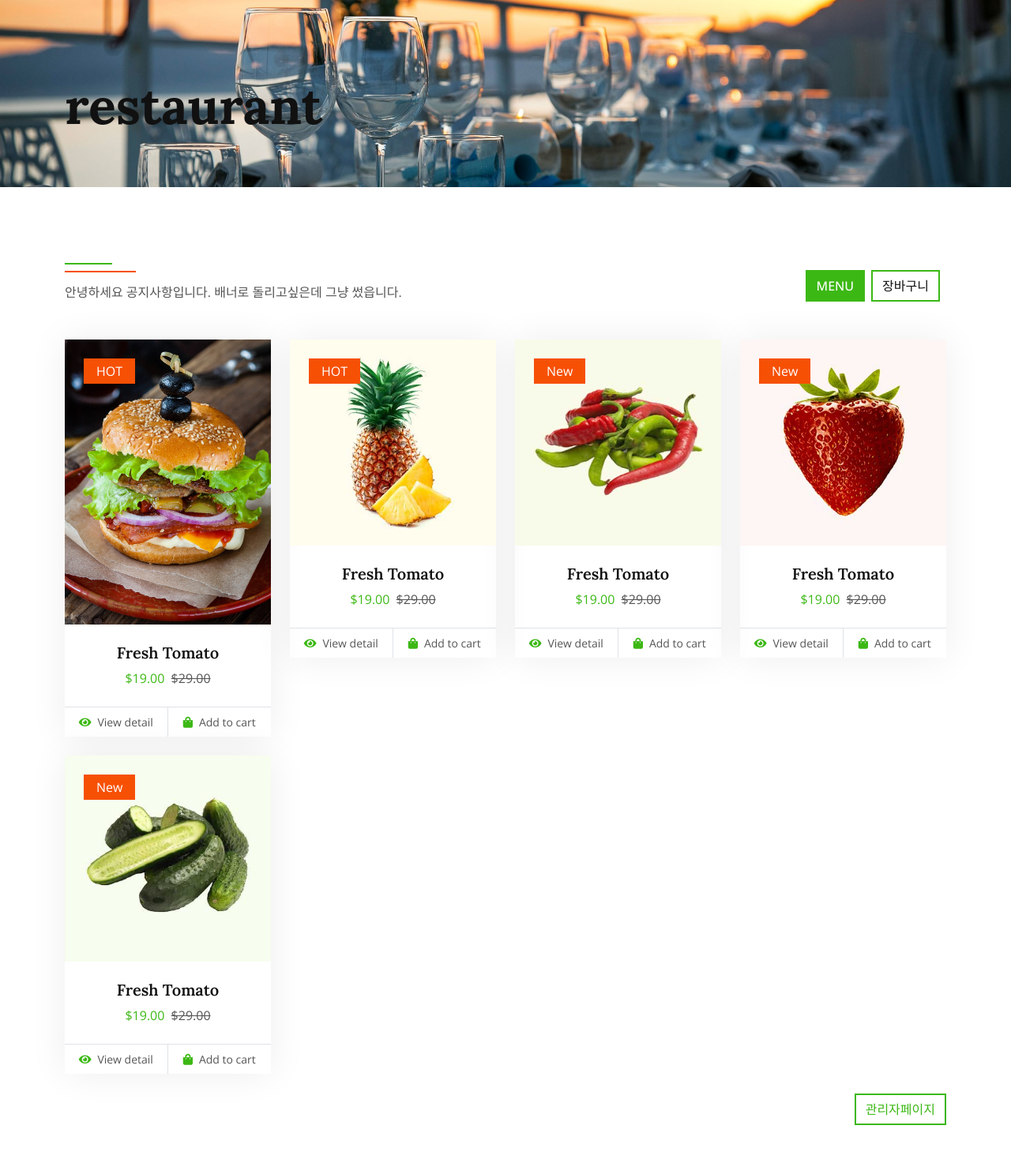
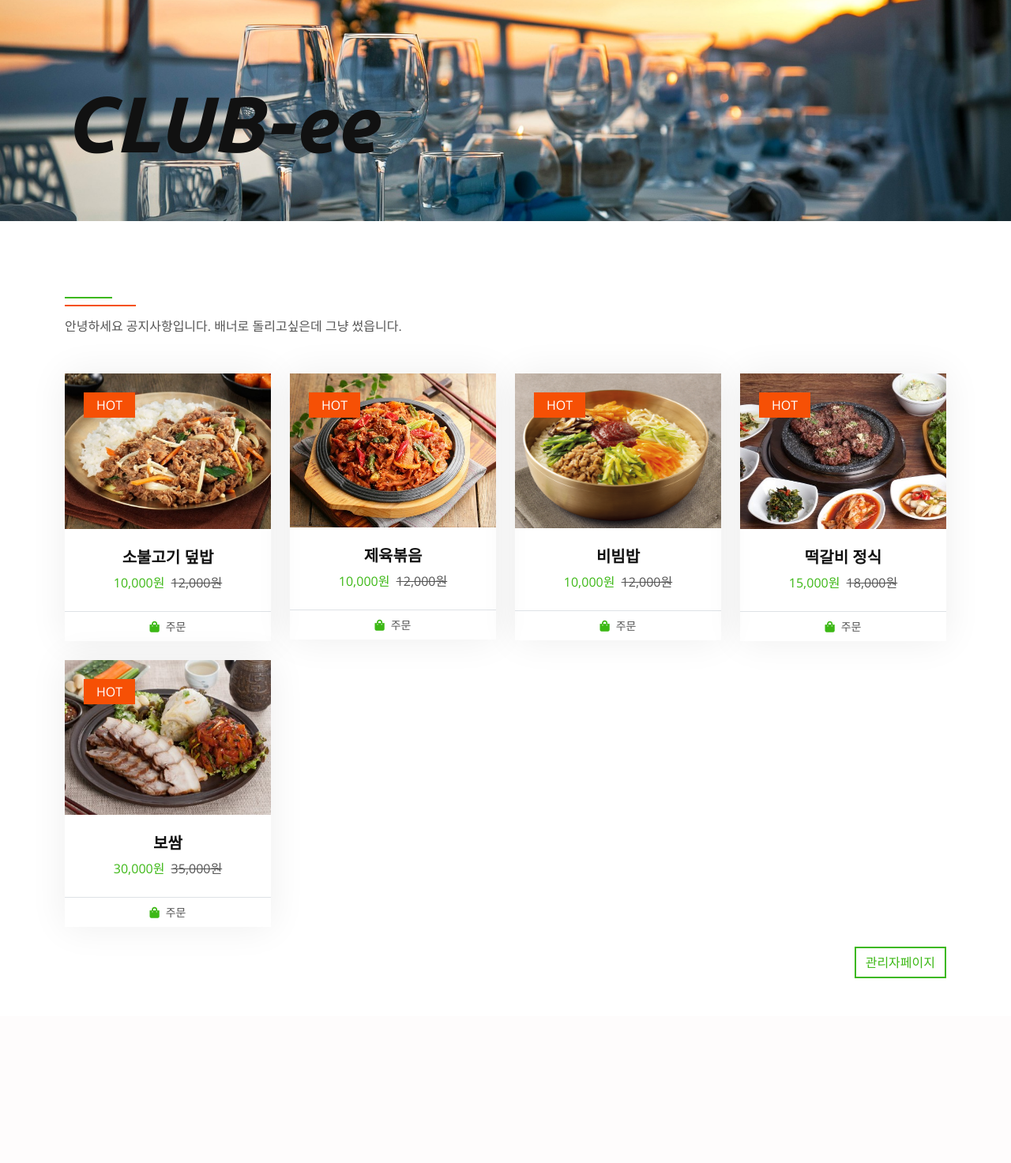
Before and after one commit to CLUB-ee/cakd_erp, a Django app: page /kiosk/ in a window 1280 px wide. Shown: the whole page at 79% size. After the commit the page ends 1239 px from the top, so only its background shows below. Run offline with Django 3.2, Linux system fonts and the light colour scheme; some libraries are stand-ins or nearby versions.

Commit message:
kiosk menu modifying

```diff
--- a/kiosk/templates/kiosk/kiosk.html
+++ b/kiosk/templates/kiosk/kiosk.html
@@ -1,13 +1,6 @@
 {% load static %}
 <html lang="en">
-<style>
-    #title {
-        padding-top: 6rem;
-        padding-bottom: 3rem;
-        background: url('/static/kiosk/assets/title.jpg') no-repeat center center fixed;
-        background-size: cover;
-    }
-</style>
+
 <head>
     <meta charset="utf-8">
     <title>Foody - Organic Food Website Template</title>
@@ -15,10 +8,13 @@
     <meta content="" name="keywords">
     <meta content="" name="description">
 
+    <link rel="preconnect" href="https://fonts.googleapis.com">
+    <link rel="preconnect" href="https://fonts.gstatic.com" crossorigin>
+    <link href="https://fonts.googleapis.com/css2?family=Ubuntu:ital,wght@1,700&display=swap" rel="stylesheet">
     <!-- Favicon -->
     <link href="{% static 'kiosk/assets/favicon.icon' %}" rel="icon">
 
-
+    <link rel="stylesheet" href="https://cdn.jsdelivr.net/npm/bootstrap@4.5.3/dist/css/bootstrap.min.css">
 
     <!-- Google Web Fonts -->
     <link rel="preconnect" href="https://fonts.googleapis.com">
@@ -39,7 +35,22 @@
     <!-- Template Stylesheet -->
     <link href="{% static 'kiosk/css/style.css' %}" rel="stylesheet" />
 </head>
+<style>
 
+    #tt {
+        font-family: 'Ubuntu', sans-serif;
+        font-size: 100px;
+    }
+
+    #title {
+        padding-top: 6rem;
+        padding-bottom: 3rem;
+        background: url('/static/kiosk/assets/title.jpg') no-repeat center center fixed;
+        background-size: cover;
+    }
+
+
+</style>
 <body>
     <!-- Spinner Start -->
     <div id="spinner" class="show bg-white position-fixed translate-middle w-100 vh-100 top-50 start-50 d-flex align-items-center justify-content-center">
@@ -49,8 +60,8 @@
 
     <!-- Page Header Start -->
     <div id='title' class="container-fluid  mb-5 wow fadeIn" data-wow-delay="0.1s">
-        <div id='bae' class="container">
-            <h1 class="display-3 mb-3 animated slideInDown" >restaurant</h1>
+        <div class="container">
+            <h1 id='tt' class="display-3 mb-3 animated slideInDown" >CLUB-ee</h1>
         </div>
     </div>
 
@@ -62,12 +73,12 @@
     <div class="container-xxl py-5">
         <div class="container">
             <div class="row g-0 gx-5 align-items-end">
-                <div class="col-lg-6">
+                <div class="col-lg-12">
                     <div class="section-header text-start mb-5 wow fadeInUp" data-wow-delay="0.1s" style="max-width: 500px;">
                         <p>안녕하세요 공지사항입니다. 배너로 돌리고싶은데 그냥 썼읍니다.</p>
                     </div>
                 </div>
-                <div class="col-lg-6 text-start text-lg-end wow slideInRight" data-wow-delay="0.1s">
+                {% comment %} <div class="col-lg-6 text-start text-lg-end wow slideInRight" data-wow-delay="0.1s">
                     <ul class="nav nav-pills d-inline-flex justify-content-end mb-5">
                         <li class="nav-item me-2">
                             <a class="btn btn-outline-primary border-2 active" data-bs-toggle="pill" href="#tab-1">MENU</a>
@@ -77,7 +88,7 @@
                         </li>
 
                     </ul>
-                </div>
+                </div> {% endcomment %}
             </div>
             <div class="tab-content">
                 <div id="tab-1" class="tab-pane fade show p-0 active">
@@ -85,20 +96,17 @@
                         <div class="col-xl-3 col-lg-4 col-md-6 wow fadeInUp" data-wow-delay="0.1s">
                             <div class="product-item">
                                 <div class="position-relative bg-light overflow-hidden">
-                                    <img class="img-fluid w-100" src="{% static 'kiosk/assets/ham1.jpg' %}" alt="">
+                                    <img class="img-fluid w-100" src="{% static 'kiosk/assets/sobulgogi1.jpg' %}" alt="">
                                     <div class="bg-secondary rounded text-white position-absolute start-0 top-0 m-4 py-1 px-3">HOT</div>
                                 </div>
                                 <div class="text-center p-4">
-                                    <a class="d-block h5 mb-2" href="">Fresh Tomato</a>
-                                    <span class="text-primary me-1">$19.00</span>
-                                    <span class="text-body text-decoration-line-through">$29.00</span>
+                                    <a class="d-block h5 mb-2" href="">소불고기 덮밥</a>
+                                    <span class="text-primary me-1">10,000원</span>
+                                    <span class="text-body text-decoration-line-through">12,000원</span>
                                 </div>
                                 <div class="d-flex border-top">
-                                    <small class="w-50 text-center border-end py-2">
-                                        <a class="text-body" href=""><i class="fa fa-eye text-primary me-2"></i>View detail</a>
-                                    </small>
-                                    <small class="w-50 text-center py-2">
-                                        <a class="text-body" href=""><i class="fa fa-shopping-bag text-primary me-2"></i>Add to cart</a>
+                                    <small class="w-100 text-center py-2">
+                                        <a class="text-body" href=""><i class="fa fa-shopping-bag text-primary me-2"></i>주문</a>
                                     </small>
                                 </div>
                             </div>
@@ -106,20 +114,17 @@
                         <div class="col-xl-3 col-lg-4 col-md-6 wow fadeInUp" data-wow-delay="0.3s">
                             <div class="product-item">
                                 <div class="position-relative bg-light overflow-hidden">
-                                    <img class="img-fluid w-100" src="{% static 'kiosk/assets/product-2.jpg' %}" alt="">
+                                    <img class="img-fluid w-100 " src="{% static 'kiosk/assets/jeyook1.jpg' %}" alt="">
                                     <div class="bg-secondary rounded text-white position-absolute start-0 top-0 m-4 py-1 px-3">HOT</div>
                                 </div>
                                 <div class="text-center p-4">
-                                    <a class="d-block h5 mb-2" href="">Fresh Tomato</a>
-                                    <span class="text-primary me-1">$19.00</span>
-                                    <span class="text-body text-decoration-line-through">$29.00</span>
+                                    <a class="d-block h5 mb-2" href="">제육볶음</a>
+                                    <span class="text-primary me-1">10,000원</span>
+                                    <span class="text-body text-decoration-line-through">12,000원</span>
                                 </div>
                                 <div class="d-flex border-top">
-                                    <small class="w-50 text-center border-end py-2">
-                                        <a class="text-body" href=""><i class="fa fa-eye text-primary me-2"></i>View detail</a>
-                                    </small>
-                                    <small class="w-50 text-center py-2">
-                                        <a class="text-body" href=""><i class="fa fa-shopping-bag text-primary me-2"></i>Add to cart</a>
+                                    <small class="w-100 text-center py-2">
+                                        <a class="text-body" href=""><i class="fa fa-shopping-bag text-primary me-2"></i>주문</a>
                                     </small>
                                 </div>
                             </div>
@@ -127,20 +132,17 @@
                         <div class="col-xl-3 col-lg-4 col-md-6 wow fadeInUp" data-wow-delay="0.5s">
                             <div class="product-item">
                                 <div class="position-relative bg-light overflow-hidden">
-                                    <img class="img-fluid w-100" src="{% static 'kiosk/assets/product-3.jpg' %}" alt="">
-                                    <div class="bg-secondary rounded text-white position-absolute start-0 top-0 m-4 py-1 px-3">New</div>
+                                    <img class="img-fluid w-100" src="{% static 'kiosk/assets/bibim1.png' %}" alt="">
+                                    <div class="bg-secondary rounded text-white position-absolute start-0 top-0 m-4 py-1 px-3">HOT</div>
                                 </div>
                                 <div class="text-center p-4">
-                                    <a class="d-block h5 mb-2" href="">Fresh Tomato</a>
-                                    <span class="text-primary me-1">$19.00</span>
-                                    <span class="text-body text-decoration-line-through">$29.00</span>
+                                    <a class="d-block h5 mb-2" href="">비빔밥</a>
+                                    <span class="text-primary me-1">10,000원</span>
+                                    <span class="text-body text-decoration-line-through">12,000원</span>
                                 </div>
                                 <div class="d-flex border-top">
-                                    <small class="w-50 text-center border-end py-2">
-                                        <a class="text-body" href=""><i class="fa fa-eye text-primary me-2"></i>View detail</a>
-                                    </small>
-                                    <small class="w-50 text-center py-2">
-                                        <a class="text-body" href=""><i class="fa fa-shopping-bag text-primary me-2"></i>Add to cart</a>
+                                    <small class="w-100 text-center py-2">
+                                        <a class="text-body" href=""><i class="fa fa-shopping-bag text-primary me-2"></i>주문</a>
                                     </small>
                                 </div>
                             </div>
@@ -148,20 +150,17 @@
                         <div class="col-xl-3 col-lg-4 col-md-6 wow fadeInUp" data-wow-delay="0.7s">
                             <div class="product-item">
                                 <div class="position-relative bg-light overflow-hidden">
-                                    <img class="img-fluid w-100" src="{% static 'kiosk/assets/product-4.jpg' %}" alt="">
-                                    <div class="bg-secondary rounded text-white position-absolute start-0 top-0 m-4 py-1 px-3">New</div>
+                                    <img class="img-fluid w-100" src="{% static 'kiosk/assets/dduckgalbi1.jpg' %}" alt="">
+                                    <div class="bg-secondary rounded text-white position-absolute start-0 top-0 m-4 py-1 px-3">HOT</div>
                                 </div>
                                 <div class="text-center p-4">
-                                    <a class="d-block h5 mb-2" href="">Fresh Tomato</a>
-                                    <span class="text-primary me-1">$19.00</span>
-                                    <span class="text-body text-decoration-line-through">$29.00</span>
+                                    <a class="d-block h5 mb-2" href="">떡갈비 정식</a>
+                                    <span class="text-primary me-1">15,000원</span>
+                                    <span class="text-body text-decoration-line-through">18,000원</span>
                                 </div>
                                 <div class="d-flex border-top">
-                                    <small class="w-50 text-center border-end py-2">
-                                        <a class="text-body" href=""><i class="fa fa-eye text-primary me-2"></i>View detail</a>
-                                    </small>
-                                    <small class="w-50 text-center py-2">
-                                        <a class="text-body" href=""><i class="fa fa-shopping-bag text-primary me-2"></i>Add to cart</a>
+                                    <small class="w-100 text-center py-2">
+                                        <a class="text-body" href=""><i class="fa fa-shopping-bag text-primary me-2"></i>주문</a>
                                     </small>
                                 </div>
                             </div>
@@ -169,20 +168,17 @@
                         <div class="col-xl-3 col-lg-4 col-md-6 wow fadeInUp" data-wow-delay="0.1s">
                             <div class="product-item">
                                 <div class="position-relative bg-light overflow-hidden">
-                                    <img class="img-fluid w-100" src="{% static 'kiosk/assets/product-5.jpg' %}" alt="">
-                                    <div class="bg-secondary rounded text-white position-absolute start-0 top-0 m-4 py-1 px-3">New</div>
+                                    <img class="img-fluid w-100" src="{% static 'kiosk/assets/bossam1.jpg' %}" alt="">
+                                    <div class="bg-secondary rounded text-white position-absolute start-0 top-0 m-4 py-1 px-3">HOT</div>
                                 </div>
                                 <div class="text-center p-4">
-                                    <a class="d-block h5 mb-2" href="">Fresh Tomato</a>
-                                    <span class="text-primary me-1">$19.00</span>
-                                    <span class="text-body text-decoration-line-through">$29.00</span>
+                                    <a class="d-block h5 mb-2" href="">보쌈</a>
+                                    <span class="text-primary me-1">30,000원</span>
+                                    <span class="text-body text-decoration-line-through">35,000원</span>
                                 </div>
                                 <div class="d-flex border-top">
-                                    <small class="w-50 text-center border-end py-2">
-                                        <a class="text-body" href=""><i class="fa fa-eye text-primary me-2"></i>View detail</a>
-                                    </small>
-                                    <small class="w-50 text-center py-2">
-                                        <a class="text-body" href=""><i class="fa fa-shopping-bag text-primary me-2"></i>Add to cart</a>
+                                    <small class="w-100 text-center py-2">
+                                        <a class="text-body" href=""><i class="fa fa-shopping-bag text-primary me-2"></i>주문</a>
                                     </small>
                                 </div>
                             </div>
```
Also changed, not shown: kiosk/static/kiosk/assets/bibim1.png (added), kiosk/static/kiosk/assets/bossam1.jpg (added), kiosk/static/kiosk/assets/dduckgalbi1.jpg (added), kiosk/static/kiosk/assets/jeyook1.jpg (added), kiosk/static/kiosk/assets/sobulgogi1.jpg (added).
